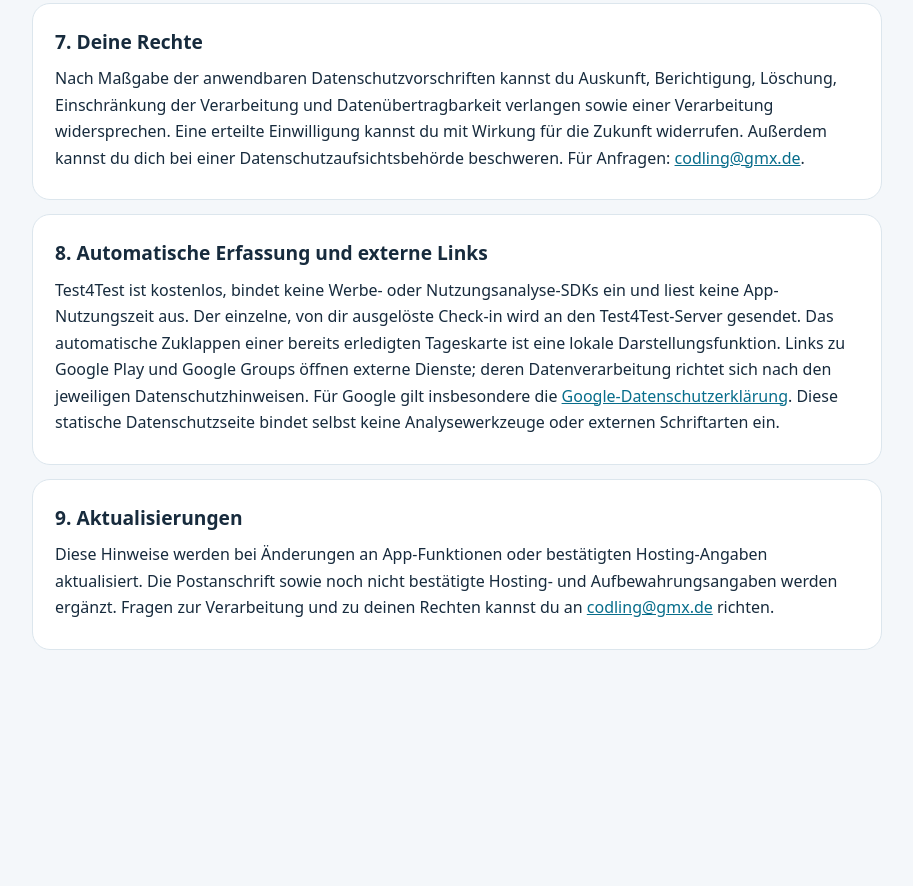
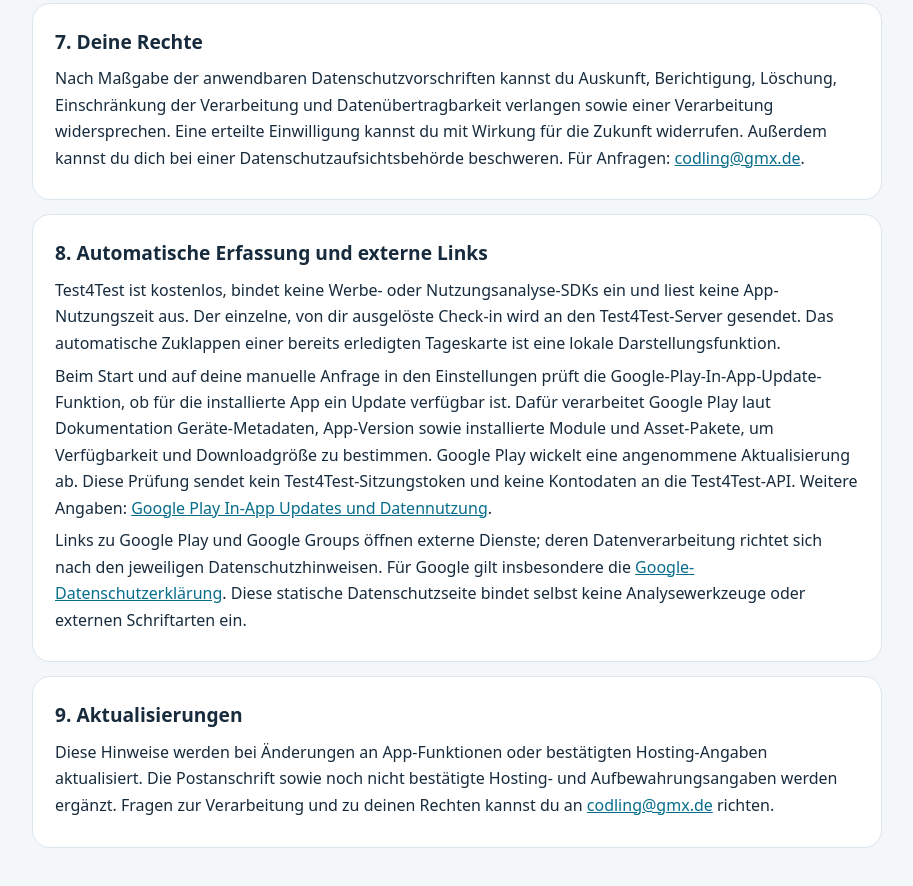
Before and after one commit to LarsNoerber/Test4TestPrivacy, a plain HTML site: page index.html in a window 1280 px wide. Shown: the part 3357-4243 px from the top of the page, without its empty margins (183-1096 px from the left). Before the commit the page ends 4085 px from the top, so only its background shows below. Drawn offline with Linux system fonts and the light colour scheme.

Commit message:
Document Google Play update checks

```diff
--- a/index.html
+++ b/index.html
@@ -74,7 +74,9 @@
   </section>
 
   <section class="card"><h2>8. Automatische Erfassung und externe Links</h2>
-    <p>Test4Test ist kostenlos, bindet keine Werbe- oder Nutzungsanalyse-SDKs ein und liest keine App-Nutzungszeit aus. Der einzelne, von dir ausgelöste Check-in wird an den Test4Test-Server gesendet. Das automatische Zuklappen einer bereits erledigten Tageskarte ist eine lokale Darstellungsfunktion. Links zu Google Play und Google Groups öffnen externe Dienste; deren Datenverarbeitung richtet sich nach den jeweiligen Datenschutzhinweisen. Für Google gilt insbesondere die <a href="https://policies.google.com/privacy?hl=de">Google-Datenschutzerklärung</a>. Diese statische Datenschutzseite bindet selbst keine Analysewerkzeuge oder externen Schriftarten ein.</p>
+    <p>Test4Test ist kostenlos, bindet keine Werbe- oder Nutzungsanalyse-SDKs ein und liest keine App-Nutzungszeit aus. Der einzelne, von dir ausgelöste Check-in wird an den Test4Test-Server gesendet. Das automatische Zuklappen einer bereits erledigten Tageskarte ist eine lokale Darstellungsfunktion.</p>
+    <p>Beim Start und auf deine manuelle Anfrage in den Einstellungen prüft die Google-Play-In-App-Update-Funktion, ob für die installierte App ein Update verfügbar ist. Dafür verarbeitet Google Play laut Dokumentation Geräte-Metadaten, App-Version sowie installierte Module und Asset-Pakete, um Verfügbarkeit und Downloadgröße zu bestimmen. Google Play wickelt eine angenommene Aktualisierung ab. Diese Prüfung sendet kein Test4Test-Sitzungstoken und keine Kontodaten an die Test4Test-API. Weitere Angaben: <a href="https://developer.android.com/guide/playcore/in-app-updates">Google Play In-App Updates und Datennutzung</a>.</p>
+    <p>Links zu Google Play und Google Groups öffnen externe Dienste; deren Datenverarbeitung richtet sich nach den jeweiligen Datenschutzhinweisen. Für Google gilt insbesondere die <a href="https://policies.google.com/privacy?hl=de">Google-Datenschutzerklärung</a>. Diese statische Datenschutzseite bindet selbst keine Analysewerkzeuge oder externen Schriftarten ein.</p>
   </section>
 
   <section class="card"><h2>9. Aktualisierungen</h2>
```
